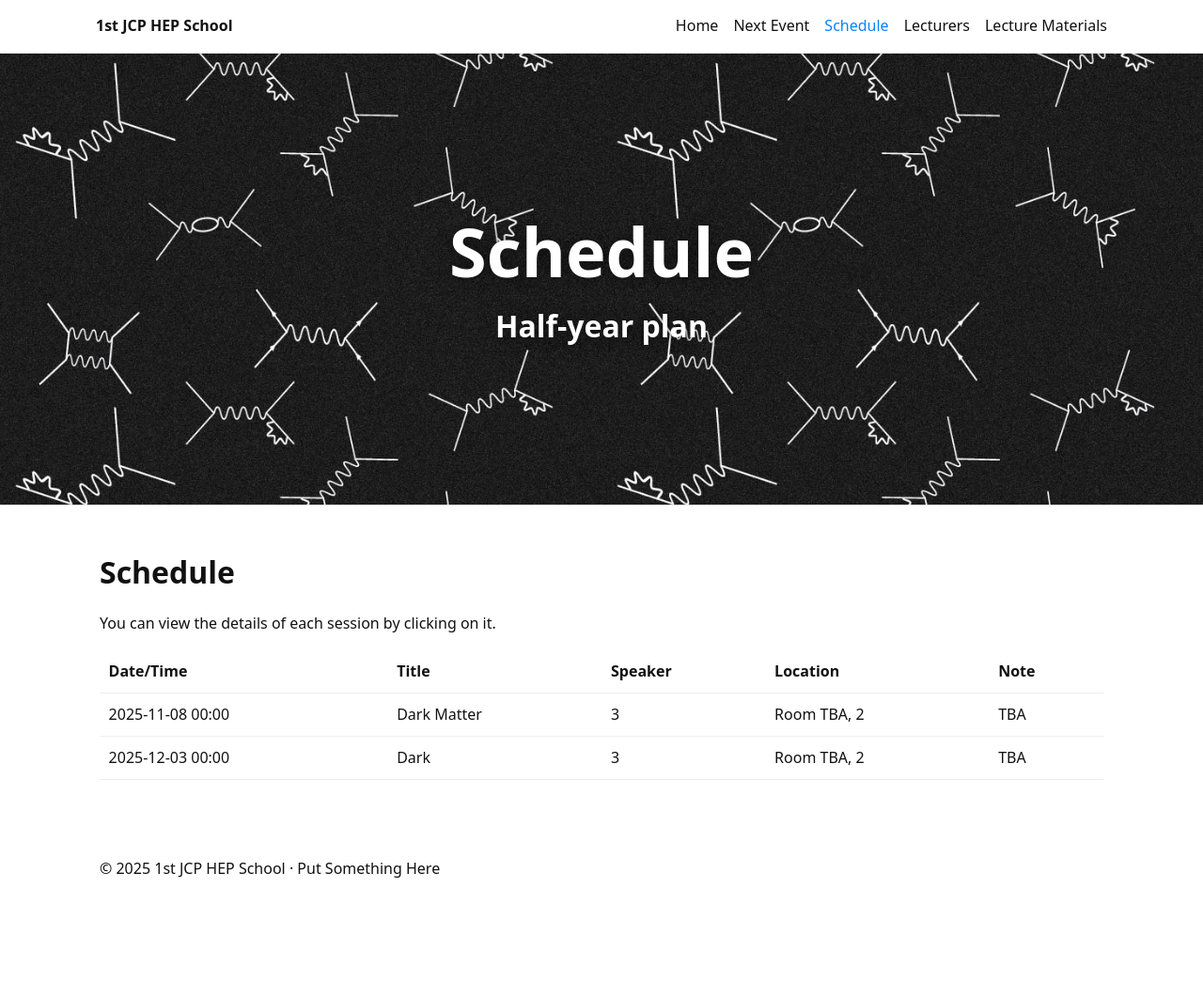
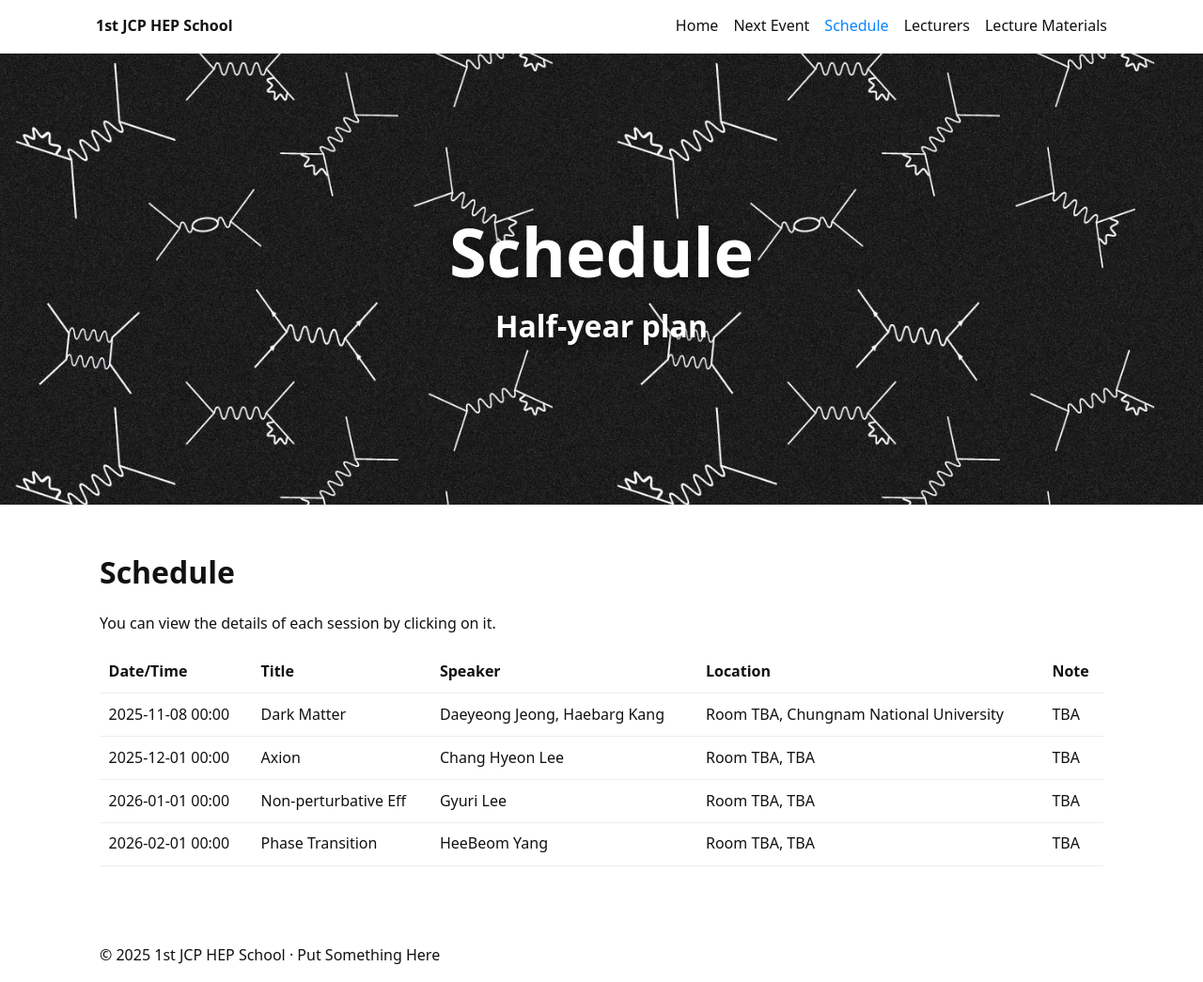
Before and after one commit to HEPschool/1st, a Jekyll site: the page built from docs/schedule.md, in a window 1280 px wide and 1045 px high. Shown: the whole window at 94% size. Built offline with Jekyll 4.4.1, drawn with Linux system fonts in a browser that asks for light colours.

```diff
--- a/docs/_data/lecturers.yml
+++ b/docs/_data/lecturers.yml
@@ -1,5 +1,25 @@
-- name: "1"
-  affiliation: "2"
+- name: "Daeyeong Jeong"
+  affiliation: "Chungnam National University"
   email: "email test"
   intro: "None"
   photo: ""
+- name: "Haebarg Kang"
+  affiliation: "Jeonbuk National University"
+  email: ""
+  intro: "None"
+  photo: ""
+- name: "Chang Hyeon Lee"
+  affiliation: "Chungnam National University"
+  email: ""
+  intro: "None"
+  photo: ""
+- name: "Gyuri Lee"
+  affiliation: "Chungnam National University"
+  email: ""
+  intro: "None"
+  photo: ""
+- name: "HeeBeom Yang"
+  affiliation: "Chungnam National University"
+  email: ""
+  intro: "None"
+  photo: ""
--- a/docs/_data/materials.yml
+++ b/docs/_data/materials.yml
@@ -1,5 +1,5 @@
 - title: "Test"
-  speaker: "1"
+  speaker: "Ju Hyeong Kang"
   date: 2025-09-16
   file: "/assets/materials/test.pdf"
   id: "test"
--- a/docs/_data/organizers.yml
+++ b/docs/_data/organizers.yml
@@ -1,2 +1,8 @@
-- name: "J2"
-  affiliation: "P4"
+- name: "Ju Hyeong Kang"
+  affiliation: "Pusan National University"
+- name: "Min Geon Bae"
+  affiliation: "Jeonbuk National University"
+- name: "Chang Hyeon Lee"
+  affiliation: "Chungnam National University"
+- name: "Daeyeong Jeong"
+  affiliation: "Chungnam National University"
--- /dev/null
+++ b/docs/_events/25-11 Dark Matter.md
@@ -0,0 +1,55 @@
+---
+layout: event
+title: "Dark Matter"
+date: 2025-11-08 00:00 +0900
+location: "Room TBA, Chungnam National University"
+speaker: "Daeyeong Jeong, Haebarg Kang"
+address: "Chungnam National University, 99 Daehak-ro, Yuseong-gu, Daejeon 34134, Korea"
+note: "TBA"
+overview: >
+  Brief overview for Lecture: Dark Matter.
+timetable:
+  - time: "09:00"
+    title: "Openning Remarks"
+    speaker: "Chang Hyeon Lee(?)"
+  - time: "09:30"
+    title: "Lecture 1: Introduction"
+    speaker: "Haebarg Kang"
+    material_id: "test"
+  - time: "10:30"
+    title: "Break"
+    speaker: ""
+  - time: "11:00"
+    title: "Lecture 2: Is dark matter a scam?"
+    speaker: "Haebarg Kang"
+    material_id: "test"
+  - time: "12:00"
+    title: "Lunch"
+    speaker: ""
+  - time: "14:00"
+    title: "Lecture 3: Direct Detection"
+    speaker: "Daeyeong Jeong"
+    material_id: "test"
+  - time: "15:30"
+    title: "Break"
+    speaker: ""
+  - time: "16:00"
+    title: "Lecture 4: Indirect Detection"
+    speaker: "Daeyeong Jeong"
+    material_id: "test"
+  - time: "17:00"
+    title: "Discussion"
+    speaker: ""
+map_embed: >
+  <iframe src="https://www.google.com/maps/embed?pb=!1m18!1m12!1m3!1d1606.3149986890949!2d127.34389919160189!3d36.36974017722345!2m3!1f0!2f0!3f0!3m2!1i1024!2i768!4f13.1!3m3!1m2!1s0x35654bee63320a8f%3A0x70e438ccb2656aa8!2z7Lap64Ko64yA7ZWZ6rWQIOuMgOuNley6oO2NvOyKpA!5e0!3m2!1sko!2skr!4v1758033402650!5m2!1sko!2skr"
+          loading="lazy" referrerpolicy="no-referrer-when-downgrade"></iframe>
+hero:
+  image: "/assets/img/gargantua.jpg"  # Optional
+  lines:
+    - text: "Dark Matter"
+      style: title
+    - text: "Daeyeong Jeong, Haebarg Kang"
+      style: subtitle
+    - text: "2025.11.08 (sat.)"
+      style: text
+---
--- /dev/null
+++ b/docs/_events/25-12 Axion.md
@@ -0,0 +1,19 @@
+---
+layout: event
+title: "Axion"
+date: 2025-12-01 00:00 +0900
+location: "Room TBA, TBA"
+speaker: "Chang Hyeon Lee"
+address: "TBA"
+note: "TBA"
+overview: >
+  none
+timetable:
+  - time: "TBA"
+    title: "TBA"
+    speaker: ""
+    material_id: ""
+map_embed: >
+  <iframe src="https://www.google.com/maps/embed?pb=YOUR-MAPS-EMBED"
+          loading="lazy" referrerpolicy="no-referrer-when-downgrade"></iframe>
+---
--- /dev/null
+++ b/docs/_events/26-01 Non-perturbative Eff.md
@@ -0,0 +1,19 @@
+---
+layout: event
+title: "Non-perturbative Eff"
+date: 2026-01-01 00:00 +0900
+location: "Room TBA, TBA"
+speaker: "Gyuri Lee"
+address: "TBA"
+note: "TBA"
+overview: >
+  none
+timetable:
+  - time: "TBA"
+    title: "TBA"
+    speaker: ""
+    material_id: ""
+map_embed: >
+  <iframe src="https://www.google.com/maps/embed?pb=YOUR-MAPS-EMBED"
+          loading="lazy" referrerpolicy="no-referrer-when-downgrade"></iframe>
+---
--- /dev/null
+++ b/docs/_events/26-02 Phase Transition.md
@@ -0,0 +1,19 @@
+---
+layout: event
+title: "Phase Transition"
+date: 2026-02-01 00:00 +0900
+location: "Room TBA, TBA"
+speaker: "HeeBeom Yang"
+address: "TBA"
+note: "TBA"
+overview: >
+  none
+timetable:
+  - time: "TBA"
+    title: "TBA"
+    speaker: ""
+    material_id: ""
+map_embed: >
+  <iframe src="https://www.google.com/maps/embed?pb=YOUR-MAPS-EMBED"
+          loading="lazy" referrerpolicy="no-referrer-when-downgrade"></iframe>
+---
```
Also changed, not shown: docs/_events/25-11 D.md (deleted, +0 -28 lines), docs/_events/25-12 A.md (deleted, +0 -28 lines), docs/index.md (+5 -5 lines), docs/404.md (line endings or trailing spaces), 3 other files.
